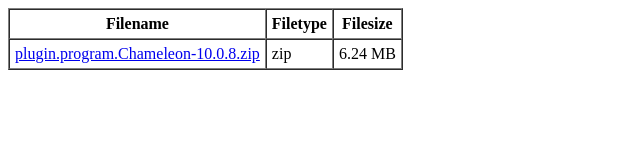
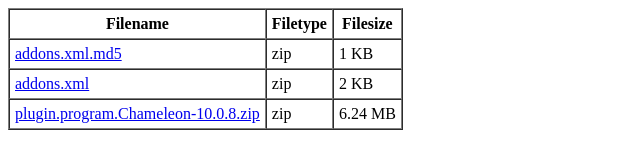
Before and after one commit to zikit21/oper, a plain HTML site: page index.html in a window 1280 px wide. Shown: the whole page, without its empty margins (0-640 px from the left). Drawn offline with Linux system fonts and the light colour scheme.

Commit message:
Update index.html

```diff
--- a/index.html
+++ b/index.html
@@ -1,5 +1,7 @@
 
 <TABLE border=1 cellpadding=5 cellspacing=0 class=whitelinks>
 <TR><TH>Filename</TH><th>Filetype</th><th>Filesize</th></TR>
+<TR><TD><a href="addons.xml.md5">addons.xml.md5</a></td><td>zip</td><td>1 KB</td></TR>
+<TR><TD><a href="addons.xml">addons.xml</a></td><td>zip</td><td>2 KB</td></TR>
 <TR><TD><a href="plugin.program.Chameleon-10.0.8.zip">plugin.program.Chameleon-10.0.8.zip</a></td><td>zip</td><td>6.24 MB</td></TR>
 </TABLE>
```
